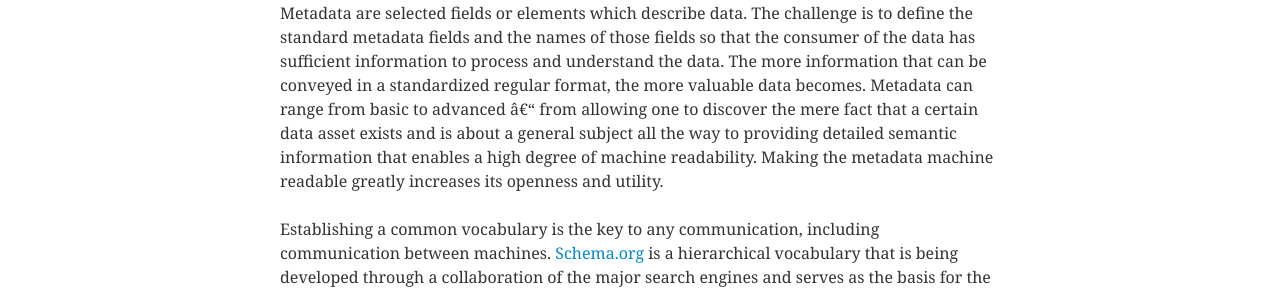
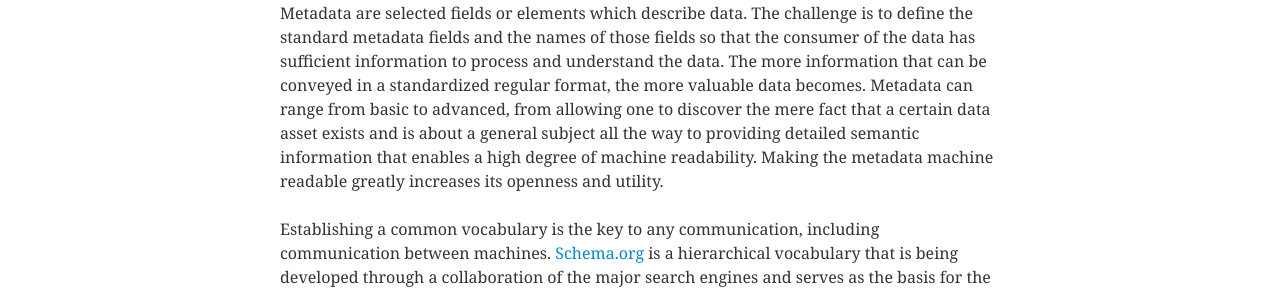
Before and after one commit to gbinal/p-o-d.github.com, a Jekyll site: the page built from schema.md, in a window 1280 px wide and 1400 px high. Shown: the part 266-558 px from the top of the window. Built offline with Jekyll 4.4.1, drawn with Linux system fonts in a browser that asks for light colours; nearby versions of some CDN libraries; part of the change alters nothing that is shown; some of the changed text lies outside the part shown.

```diff
--- a/schema.md
+++ b/schema.md
@@ -10,7 +10,7 @@ This repository contains guidance to support the use of standard metadata schema
 
 Standard Metadata Vocabulary
 ----------------------------
-Metadata are selected fields or elements which describe data. The challenge is to define the standard metadata fields and the names of those fields so that the consumer of the data has sufficient information to process and understand the data. The more information that can be conveyed in a standardized regular format, the more valuable data becomes. Metadata can range from basic to advanced â€“ from allowing one to discover the mere fact that a certain data asset exists and is about a general subject all the way to providing detailed semantic information that enables a high degree of machine readability. Making the metadata machine readable greatly increases its openness and utility.
+Metadata are selected fields or elements which describe data. The challenge is to define the standard metadata fields and the names of those fields so that the consumer of the data has sufficient information to process and understand the data. The more information that can be conveyed in a standardized regular format, the more valuable data becomes. Metadata can range from basic to advanced, from allowing one to discover the mere fact that a certain data asset exists and is about a general subject all the way to providing detailed semantic information that enables a high degree of machine readability. Making the metadata machine readable greatly increases its openness and utility.
 
 Establishing a common vocabulary is the key to any communication, including communication between machines.  [Schema.org](http://www.schema.org) is a hierarchical vocabulary that is being developed through a collaboration of the major search engines and serves as the basis for the **common core metadata** required in this memorandum. The standard consists of a number of schemas (hierarchical vocabulary terms) that represent things that are most often looked for on the web and encapsulates many of the early lessons learned from vocabulary development.
 
@@ -31,14 +31,14 @@ The Implemention Guidance available as a part of Project Open Data describes Age
 
 [JSON](http://www.json.org) is a lightweight data-exchange format that is very easy to read, parse and generate.  Based on a subset of the JavaScript programming language, JSON is a text format that is optimized for data interchange.  JSON is built on two structures: (1) a collection of name/value pairs; and (2) an ordered list of values.
 
-Links to downloadable examples of metadata files developed in both of these formats can be found at the bottom of this page.  Tools to help agencies produce and maintain their data inventories are available [Coming Soon](.)
+Links to downloadable examples of metadata files developed in both of these formats can be found at the bottom of this page.  Tools to help agencies produce and maintain their data inventories are available at [Labs.Data.go](http://labs.data.gov).
 
 
 "Common Core" Required Fields
 -----------------------------
-The following "common core" fields are required and used to describe each dataset:
+The following "common core" fields are required, to be used to describe each entry:
 
-(*Select the links in RDFa Lite column to learn more about the use of each element, including the range of valid entries where appropriate. [Consult the schema maps to find the equivalent Data.gov fields](/data-dot-gov-map/).*)
+(*Select the links in RDFa Lite column to learn more about the use of each element, including the range of valid entries where appropriate. [Consult the schema maps to find the equivalent Data.gov fields](data-dot-gov-map).*)
 
 {.table .table-striped}
 Field               | Definition                                                                                                                                     | Data.gov Equivalent  |JSON            | RDFa Lite
```
